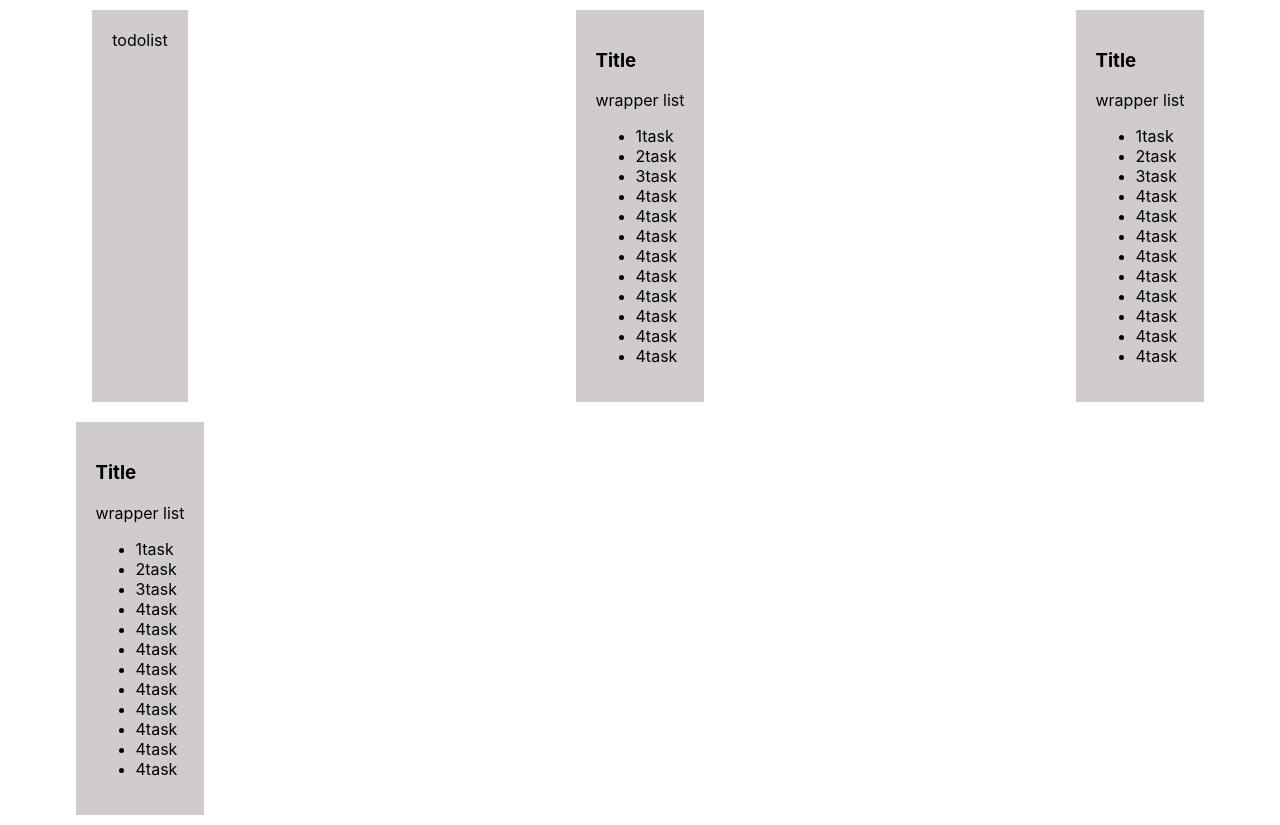
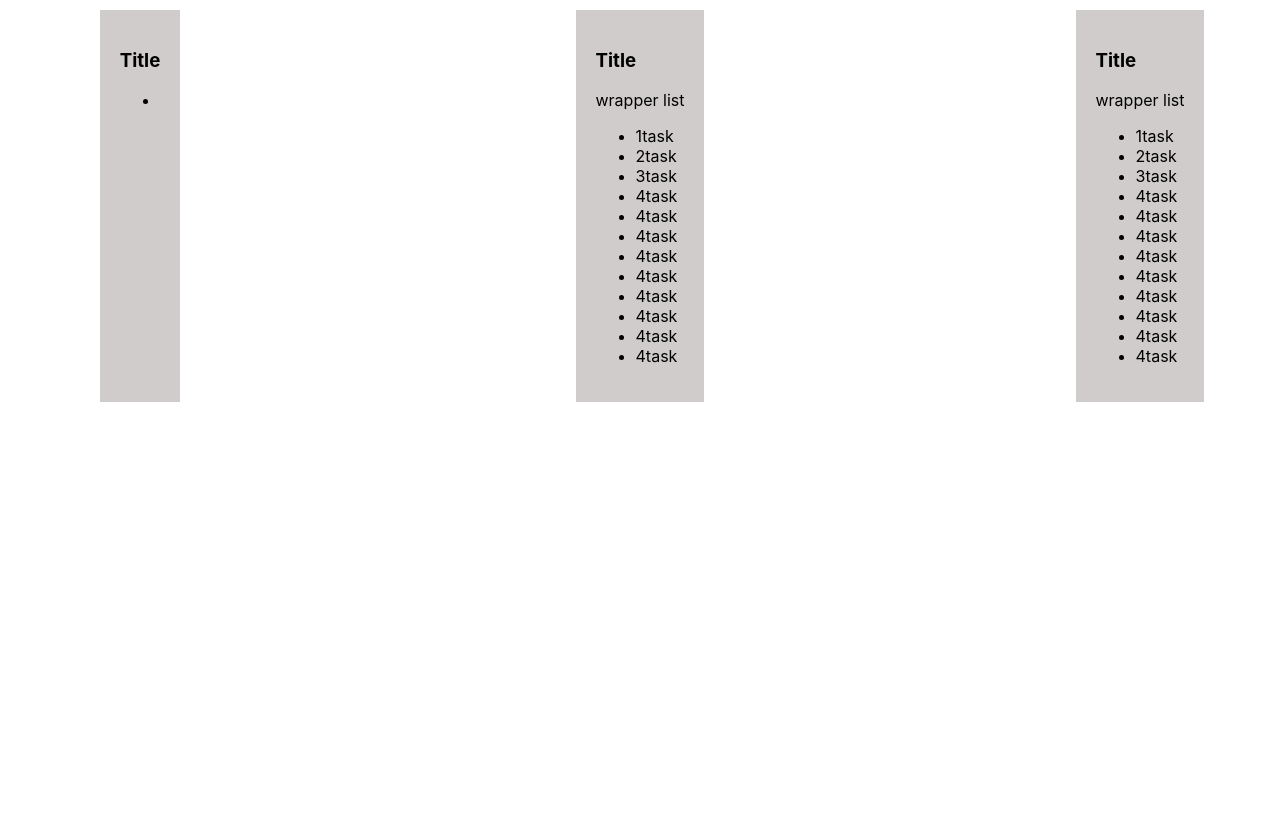
Before and after one commit to NikBabukhin/Todo-List, a React (Create React App) app: page / in a window 1280 px wide. After the commit the page ends 800 px from the top, so only its background shows below. Built offline with nearby package versions, Linux system fonts and the light colour scheme.

Commit message:
add functions for change todo lists

```diff
--- a/src/App.tsx
+++ b/src/App.tsx
@@ -1,28 +1,118 @@
-import React from 'react';
+import React, {useState} from 'react';
 import style from './App.module.css';
-import {TodoList} from "./Components/TodoList/TodoList";
+import {v1} from "uuid";
+import {ListOfTasks} from "./Components/ListOfTasks/ListOfTasks";
+import {ListOfTodo} from "./Components/ListOfTodo/ListOfTodo";
+
+type FilterType = 'all' | 'active' | 'completed';
+type TodoListType = {
+    id: string,
+    title: string,
+    filter: FilterType,
+}
+type TasksItemType = {
+    id: string,
+    title: string,
+    isDone: boolean,
+}
+type TasksListType = {
+    [key: string]: Array<TasksItemType>
+}
 
 function App() {
+    //Helper variables
+    const todoId1 = v1();
+    const todoId2 = v1();
+    //States
+    const [todoListState, setTodoListState] = useState<Array<TodoListType>>([
+        {id: todoId1, title: 'What to know', filter: 'all'},
+        {id: todoId2, title: 'What want to know', filter: 'all'},
+    ]);
+    const [tasksListState, setTasksListState] = useState<TasksListType>({
+        [todoId1]: [
+            {id: v1(), title: 'HTML', isDone: true},
+            {id: v1(), title: 'CSS', isDone: true},
+            {id: v1(), title: 'JS Basics', isDone: false},
+            {id: v1(), title: 'TS Basics', isDone: false},
+        ],
+        [todoId2]: [
+            {id: v1(), title: 'React', isDone: true},
+            {id: v1(), title: 'Redux', isDone: false},
+            {id: v1(), title: 'JS Objects', isDone: true},
+            {id: v1(), title: 'TS Types', isDone: false},
+        ],
+    });
 
-    const todoLists = {}
+    //Functions ListOfTasks
+    const addNewTodoList = (idTodo: string, newTitle: string) => {
+        setTodoListState([...todoListState, {id: idTodo, title: newTitle, filter: 'all'}])
+    };
+    const changeFilterTodo = (idTodo: string, newFilter: FilterType) => {
+        setTodoListState(todoListState.map(el => el.id === idTodo ? {...el, filter: newFilter} : el))
+    };
+    const changeTitleTodo = (idTodo: string, newTitle: string) => {
+        setTodoListState(todoListState.map(todo => todo.id === idTodo ? {...todo, title: newTitle} : todo))
+    }
+    const deleteTodo = (idTodo: string) => {
+        const newTasks = {...tasksListState};
+        delete newTasks[idTodo];
+        setTasksListState(newTasks);
+        setTodoListState(todoListState.filter(el => el.id !== idTodo));
+    };
+
+    //Functions TasksList
+    const addNewTask = (idTodo: string, newTaskName: string) => {
+        setTasksListState({
+            ...tasksListState,
+            [idTodo]: [{id: v1(), title: newTaskName, isDone: false}, ...tasksListState[idTodo]]
+        })
+        setTodoListState([...todoListState])
+    };
+    const changeStatusTask = (idTodo: string, idTask: string) => {
+        setTasksListState({
+            ...tasksListState, [idTodo]: tasksListState[idTodo].map(task => {
+                return task.id === idTask ? {...task, isDone: !task.isDone} : task;
+            })
+        })
+        setTodoListState([...todoListState]);
+    };
+    const changeTaskName = (idTodo: string, idTask: string, newTaskName: string) => {
+        setTasksListState({
+            ...tasksListState, [idTodo]: tasksListState[idTodo].map(task => {
+                return task.id === idTask ? {...task, title: newTaskName} : task;
+            })
+        })
+        setTodoListState([...todoListState])
+    };
+    const deleteTask = (idTodo: string, idTask: string) => {
+        setTasksListState({...tasksListState, [idTodo]: tasksListState[idTodo].filter(task => task.id !== idTask)});
+        setTodoListState([...todoListState]);
+    };
+
+    //FilteredTasks
+    const setTasksForRender = () => {
+        let todoForRender = todoListState.map(todo => {
+            return (
+                <div className={style.wrapper__list__main}>
+                    <ListOfTasks/>
+                </div>
+            )
+        });
+        return todoForRender
+    }
 
     return (
         <div className={style.App}>
 
             <div className={style.wrapper__list__main}>
-                todolist
+                <ListOfTodo
+                    todoState={todoListState}
+                    addNewTodoList={addNewTodoList}
+                    changeTitleTodo={changeTitleTodo}
+                    deleteTodo={deleteTodo}
+                />
             </div>
-
-            <div className={style.wrapper__list__main}>
-                <TodoList/>
-            </div>
-            <div className={style.wrapper__list__main}>
-                <TodoList/>
-            </div>
-            <div className={style.wrapper__list__main}>
-                <TodoList/>
-            </div>
-
+            {setTasksForRender()}
         </div>
     );
 }
--- a/src/Components/TodoList/TodoList.tsx
+++ b/src/Components/ListOfTasks/ListOfTasks.tsx
@@ -1,6 +1,6 @@
-import style from './TodoList.module.css'
+import style from './ListOfTasks.module.css'
 
-export const TodoList=(props:any)=> {
+export const ListOfTasks=(props:any)=> {
     return (
         <div className={style.list__wrapper}>
             <h3>Title</h3>
--- /dev/null
+++ b/src/Components/ListOfTodo/ListOfTodo.tsx
@@ -0,0 +1,12 @@
+export const ListOfTodo=(props:any)=> {
+    return (
+        <div>
+            <h3>Title</h3>
+            <div>
+                <ul>
+                    <li></li>
+                </ul>
+            </div>
+        </div>
+    )
+}
```
Also changed, not shown: src/Components/ListOfTasks/ListOfTasks.module.css (renamed from src/Components/TodoList/TodoList.module.css), src/Components/ListOfTodo/ListOfTodo.module.css (added).
